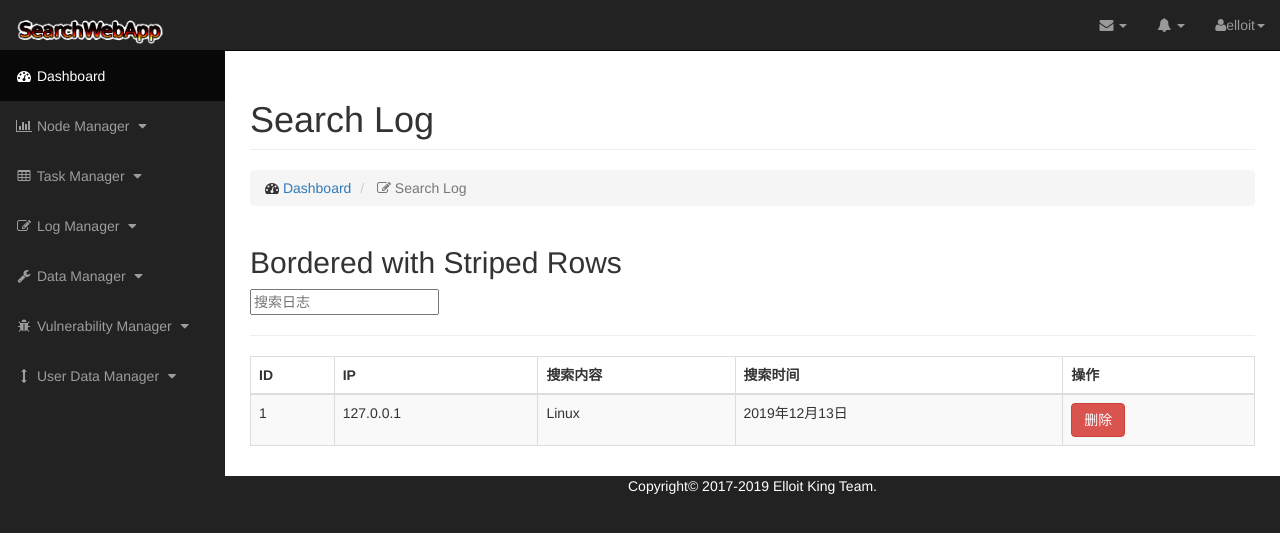
After one commit to imjdl/SearchApp, a Django app: page /admin/search_log/ in a window 1280 px wide. The commit adds this page. Shown: the top 533 px of the page. Run offline with Django 3.2, Linux system fonts and the light colour scheme; the visitor is signed in with stand-in values (Sample User, id 1); grey boxes labelled with a size stand in for pictures from a placeholder-image service; some libraries are stand-ins or nearby versions.

Commit message:
添加日志记录

```diff
--- /dev/null
+++ b/dashboard/templates/dashboard/html/search_log.html
@@ -0,0 +1,58 @@
+{% extends "dashboard/base.html" %}
+{% load static %}
+{% block title %}
+搜索日志管理
+{% endblock %}
+{% block page-wrapper %}
+<div id="page-wrapper">
+    <div class="container-fluid">
+        <!-- Page Heading -->
+        <div class="row">
+            <div class="col-lg-12">
+                <h1 class="page-header">Search Log</h1>
+                <ol class="breadcrumb">
+                    <li>
+                        <i class="fa fa-dashboard"></i>  <a href="{% url 'dashboard:index' %}">Dashboard</a>
+                    </li>
+                    <li class="active">
+                        <i class="fa fa-edit"></i> Search Log
+                    </li>
+                </ol>
+            </div>
+        </div>
+        <div class="row">
+            <div class="col-lg-12">
+                <h2>Bordered with Striped Rows</h2>
+                <form action="">
+                    <input type="text" class="text-info" placeholder="搜索日志">
+                </form>
+                <hr>
+                <div class="table-responsive">
+                    <table class="table table-bordered table-hover table-striped">
+                        <thead>
+                            <tr>
+                                <th>ID</th>
+                                <th>IP</th>
+                                <th>搜索内容</th>
+                                <th>搜索时间</th>
+                                <th>操作</th>
+                            </tr>
+                        </thead>
+                        <tbody>
+                            <tr>
+                                <td>1</td>
+                                <td>127.0.0.1</td>
+                                <td>Linux</td>
+                                <td>2019年12月13日</td>
+                                <td>
+                                    <button class="btn btn-danger">删除</button>
+                                </td>
+                            </tr>
+                        </tbody>
+                    </table>
+                </div>
+            </div>
+        </div>
+    </div>
+</div>
+{% endblock %}
--- a/dashboard/templates/dashboard/section/nav.html
+++ b/dashboard/templates/dashboard/section/nav.html
@@ -145,7 +145,7 @@
                         <a href="javascript:;" data-toggle="collapse" data-target="#log"><i class="fa fa-fw fa-edit"></i> Log Manager <i class="fa fa-fw fa-caret-down"></i></a>
                         <ul id="log" class="collapse">
                             <li>
-                                <a href="#">Search Log</a>
+                                <a href="{% url  'dashboard:search_log'%}">Search Log</a>
                             </li>
                             <li>
                                 <a href="#">Scan Log</a>
--- a/dashboard/urls.py
+++ b/dashboard/urls.py
@@ -8,5 +8,6 @@ urlpatterns = [
     # url(r'create/', views.create, name="create"),
     url(r'create_scanner/', views.create_scanner, name="create_scanner"),
     url(r'scanner_list/', views.scanner_list, name="scanner_list"),
+    url(r'search_log/', views.search_log, name="search_log"),
 
 ]
--- a/dashboard/views.py
+++ b/dashboard/views.py
@@ -152,6 +152,16 @@ def scanner_list(request):
 
 
 @login_required(login_url='/admin/login/')
+def search_log(request):
+    return render(request, "dashboard/html/search_log.html")
+
+
+@login_required(login_url='/admin/login/')
+def search_log_api(request):
+    pass
+
+
+@login_required(login_url='/admin/login/')
 def create(request):
     title = request.POST.get("title", None)
     desc = request.POST.get("desc", None)
```
Also changed, not shown: search/models.py (+14 -0 lines), search/views.py (+9 -0 lines), search/migrations/0001_initial.py (added).
